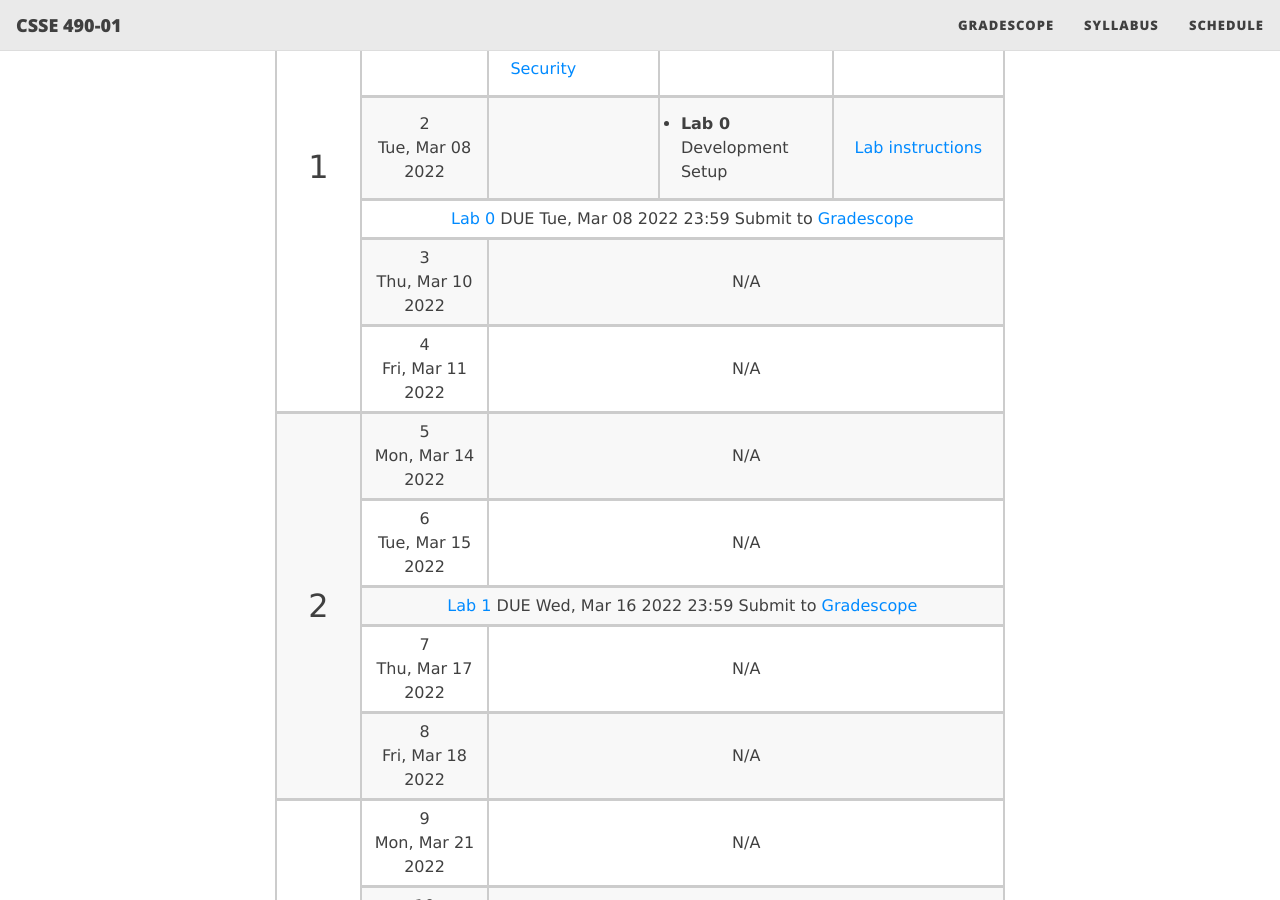
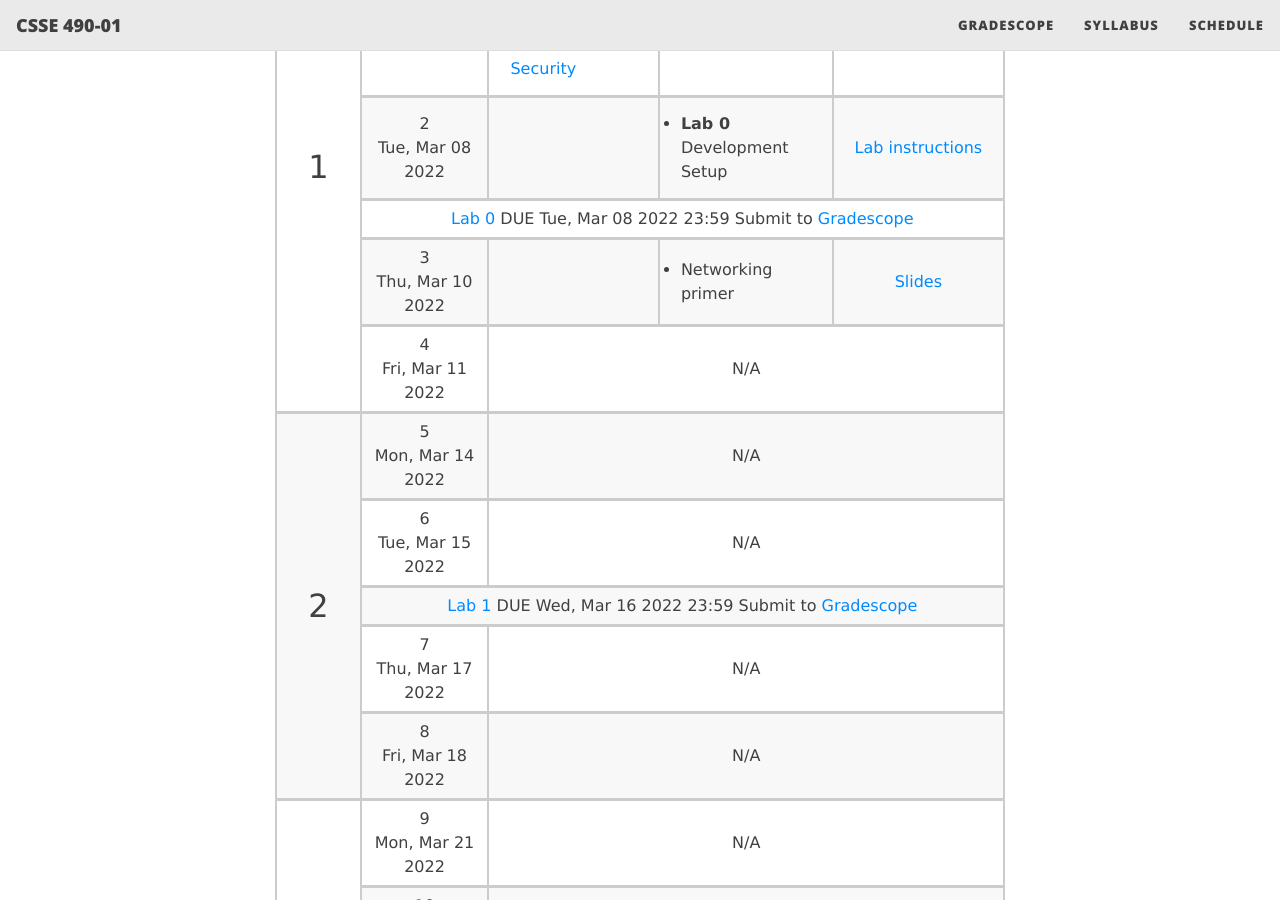
Before and after one commit to rhit-csse490-netsec/netsec-public, a Jekyll site: the page built from schedule.md, in a window 1280 px wide and 900 px high, scrolled down 464 px. Built offline with Jekyll 4.4.1, drawn with Linux system fonts in a browser that asks for light colours; nearby versions of some CDN libraries.

Commit message:
added lecutre for day 3

```diff
--- a/schedule.md
+++ b/schedule.md
@@ -57,7 +57,15 @@
 <tr>
 <td markdown="span">
 3 <br/> Thu, Mar 10 2022</td>
-<td markdown="span" colspan="3">N/A</td>
+<td markdown="span">
+</td>
+<td markdown="span" style="text-align:left">
+{::nomarkdown}<ul style="margin:0;padding:.5rem">
+<li> Networking primer </li>
+</ul>{:/}
+</td>
+<td markdown="span">
+<a href="{{ site.baseurl }}/slides/03_networking_primer.pdf">Slides</a></td>
 </tr>
 <tr>
 <td markdown="span">
```
Also changed, not shown: _data/schedule.yml (+8 -0 lines), 1 other file.
